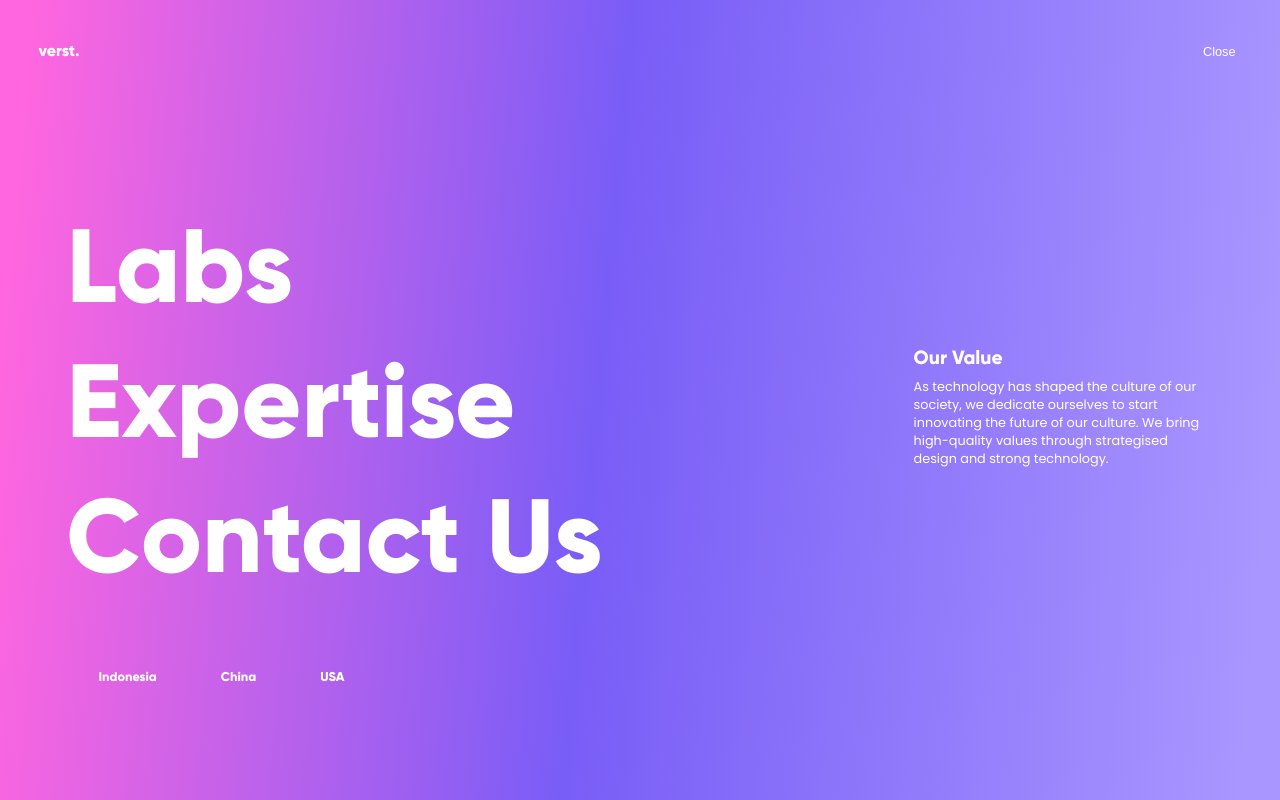
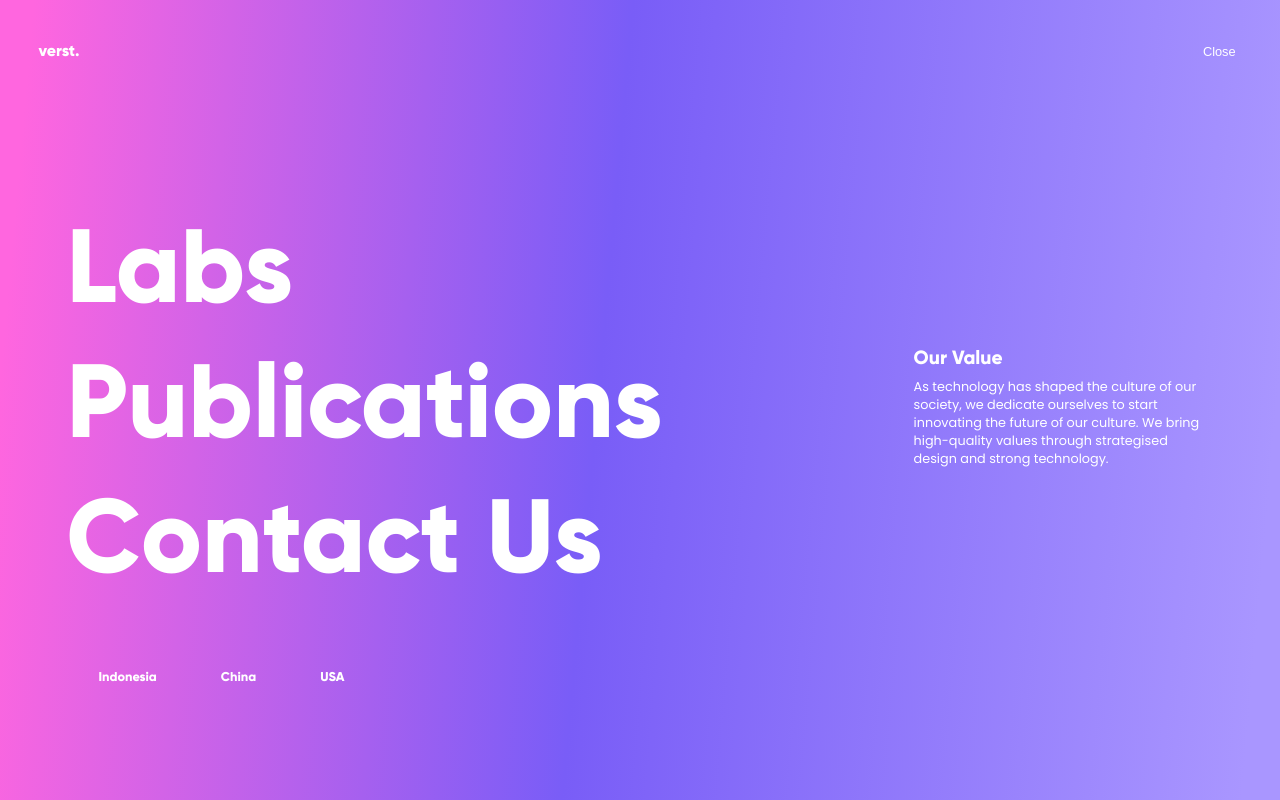
Before and after one commit to edwardtanoto/verst, a Next.js app: page /labs in a window 1280 px wide. Both pictures are taken after a click on the button "Menu". Built offline with nearby package versions, Linux system fonts and the light colour scheme.

Commit message:
add publications

```diff
--- a/components/Hamburger.js
+++ b/components/Hamburger.js
@@ -83,7 +83,7 @@ const Hamburger = ({ state }) => {
                   <li>
                     <a href={'https://verst-io.medium.com'} onMouseEnter={e => handleHover(e)}
                       onMouseOut={e => handleHoverExit(e)} ref={line2}>
-                      Expertise
+                      Publications
                     </a>
                   </li>
                   <li>
```
